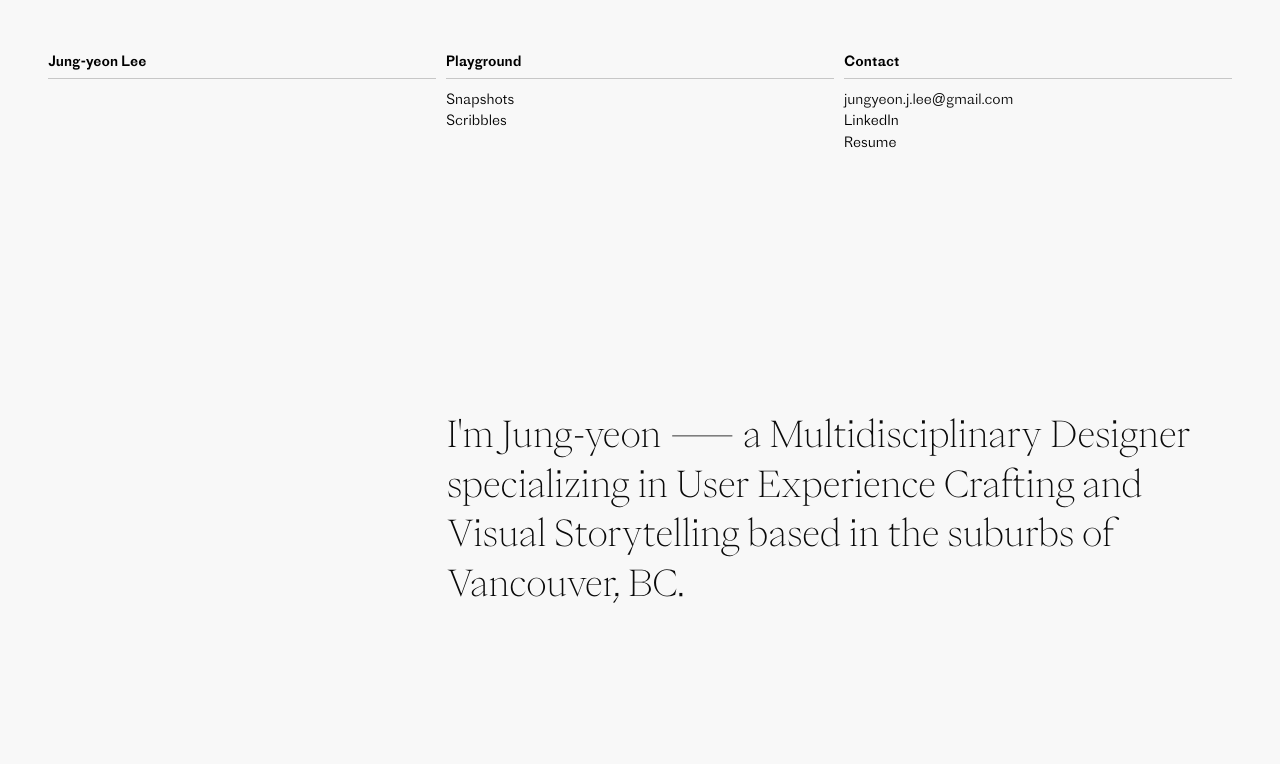
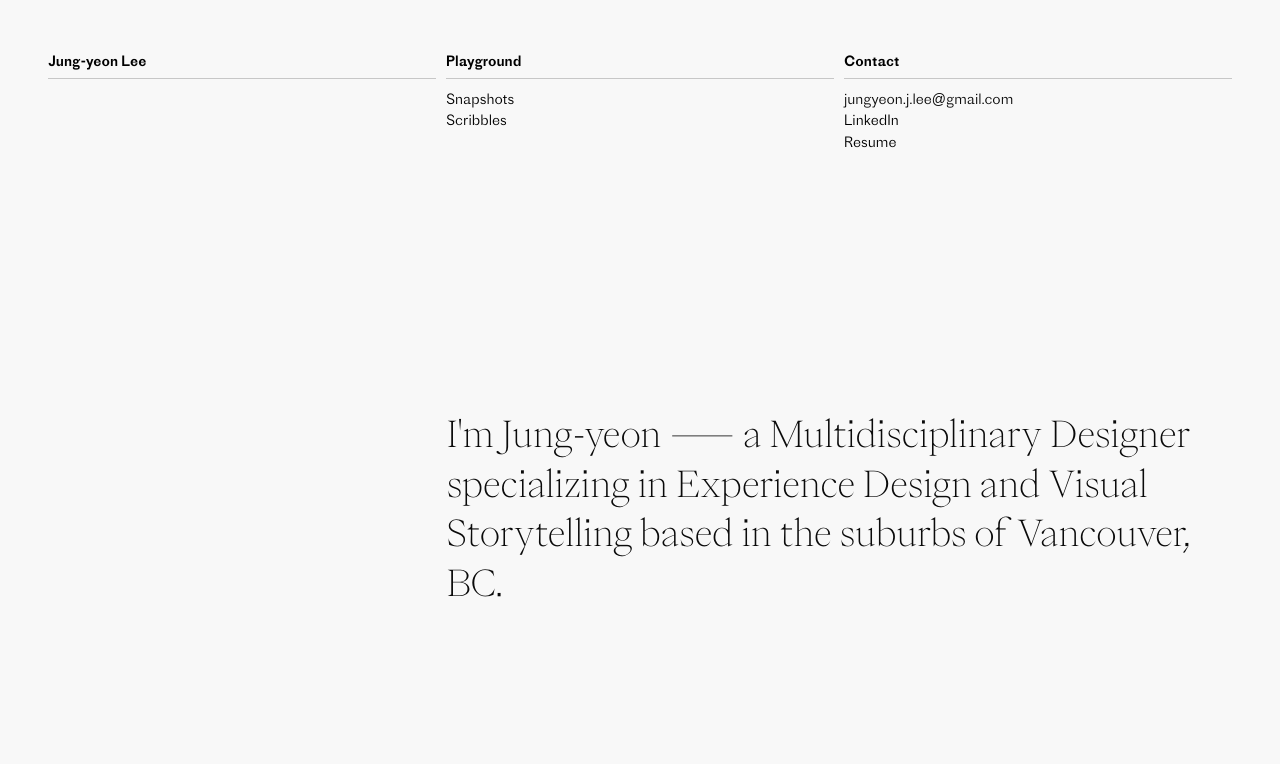
Before and after one commit to jungyeonjlee/jungyeonjlee.github.io, a plain HTML site: page index.html in a window 1280 px wide. Shown: the top 764 px of the page. Drawn offline with nearby package versions, Linux system fonts and the light colour scheme; a web font is replaced by a local one.

Commit message:
Update index.html

```diff
--- a/index.html
+++ b/index.html
@@ -83,7 +83,7 @@
   <section class="mx-12 mt-64 mb-40">
 
       <div class="grid grid-cols-3 gap-x-3">
-        <h4 class="text-4xl font-extralight leading-snug col-span-2 col-start-2">I'm Jung-yeon — a Multidisciplinary Designer specializing in User Experience Crafting
+        <h4 class="text-4xl font-extralight leading-snug col-span-2 col-start-2">I'm Jung-yeon — a Multidisciplinary Designer specializing in Experience Design
            and Visual Storytelling based in the suburbs of Vancouver, BC.</h4>
       </div>
 
```
